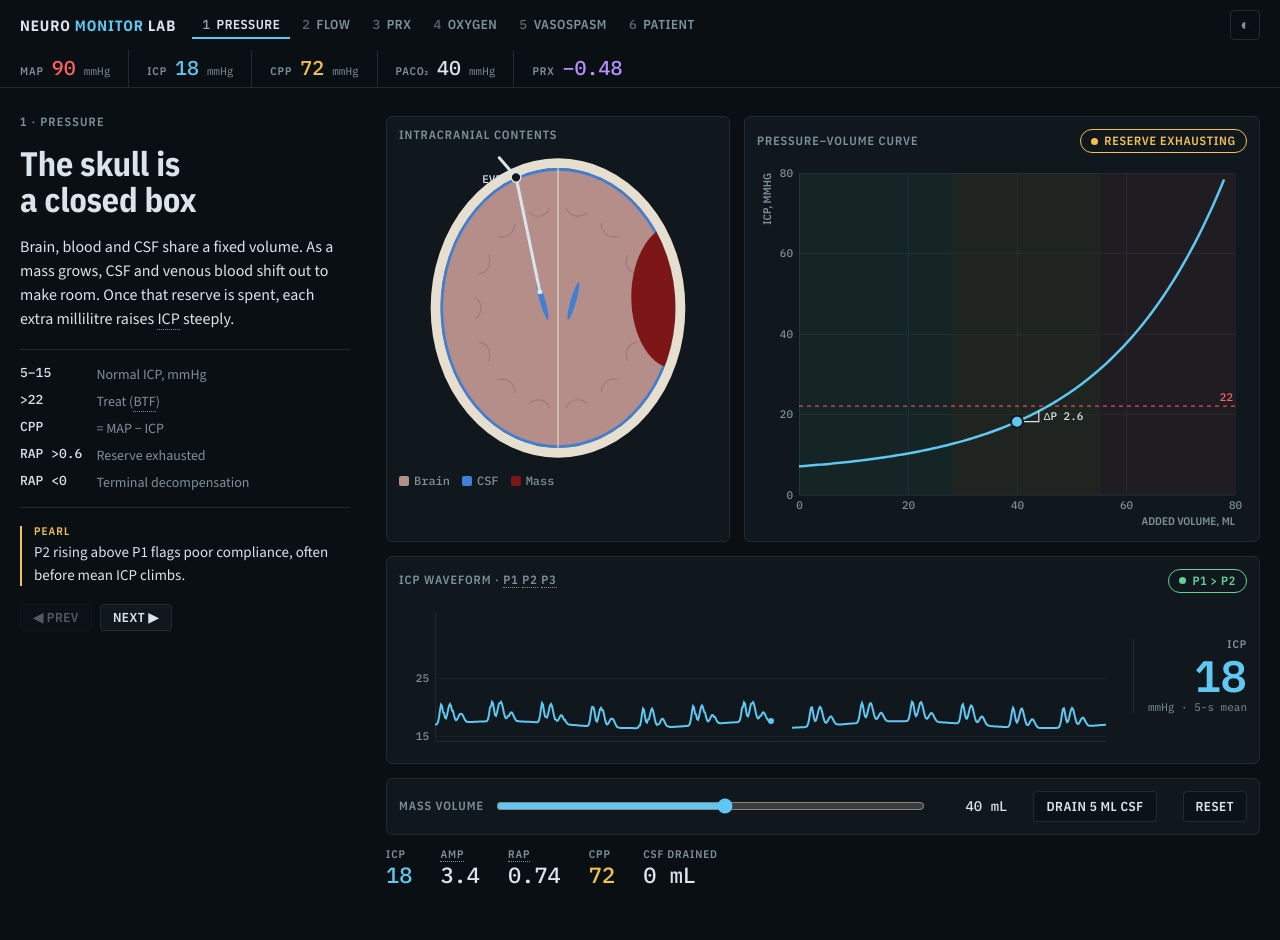
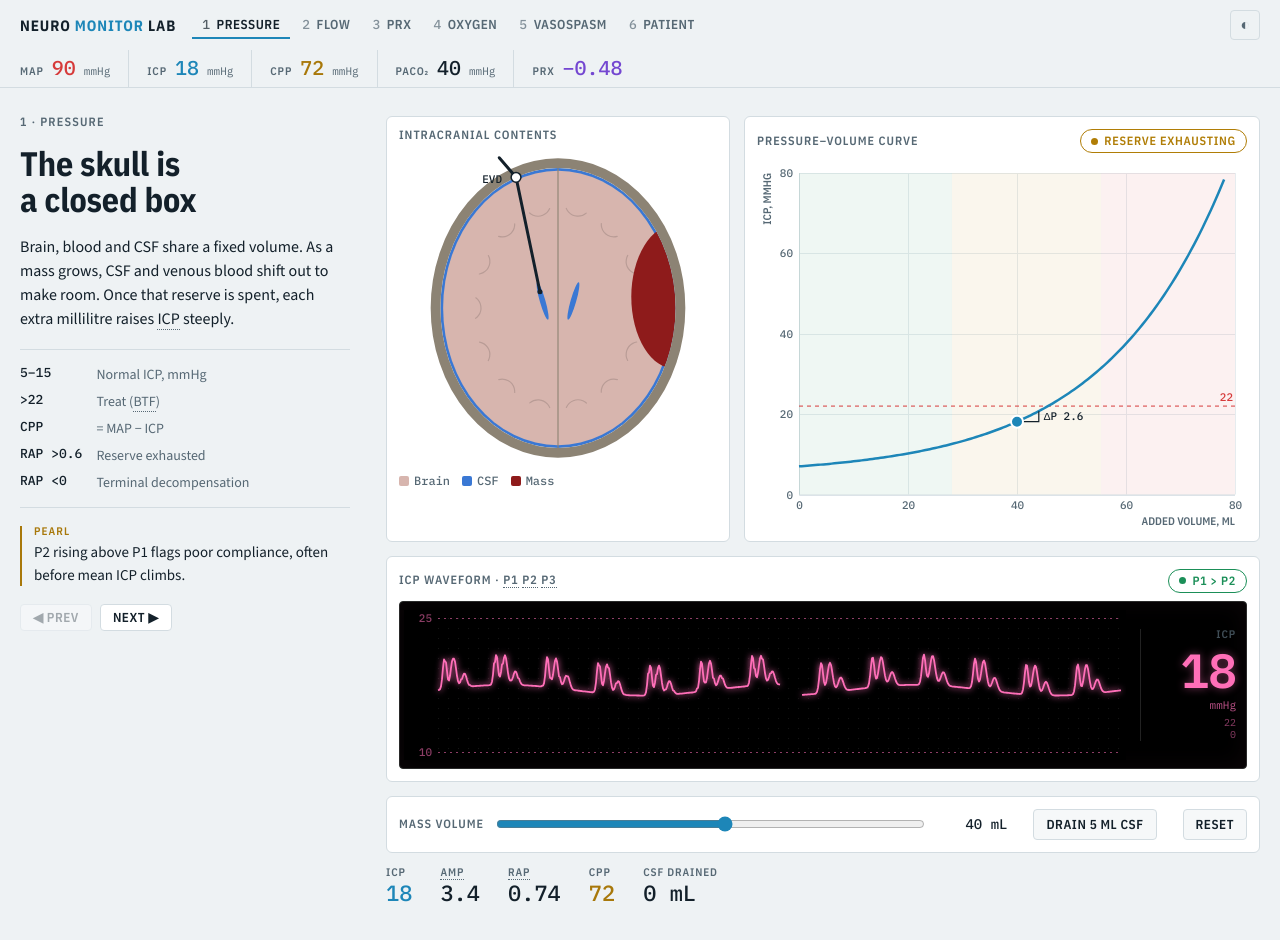
Before and after one commit to patrick-glover/neuromonitor, a plain HTML site: page index.html in a window 1280 px wide. Drawn offline with nearby package versions, Linux system fonts and the light colour scheme.

Commit message:
Default to light theme; bedside-style ICP monitor with 3-s auto-window
Ch1 ICP waveform now renders on a fixed black screen with a pink trace,
dot grid and monitor-style numeric. Scale refits every 3 s to the
on-screen trace.

Co-Authored-By: Claude Opus 5.5 <noreply@anthropic.com>

```diff
--- a/index.html
+++ b/index.html
@@ -1,5 +1,5 @@
 <!doctype html>
-<html lang="en">
+<html lang="en" data-theme="light">
 <head>
 <meta charset="utf-8">
 <meta name="viewport" content="width=device-width, initial-scale=1, viewport-fit=cover">
@@ -86,6 +86,12 @@ canvas{display:block;width:100%;max-width:100%}
 .wavewrap{display:grid;grid-template-columns:minmax(0,1fr) auto;gap:14px;align-items:center}
 .wavenum{align-items:flex-end;min-width:96px;padding-left:14px;border-left:1px solid var(--line)}
 .wavenum .u{font:400 11px/1 var(--f-mono);color:var(--muted)}
+/* bedside-monitor look: fixed black screen regardless of theme */
+.bedside{--mon:#ff6fb8;background:#000;border:1px solid #2a2a2a;border-radius:4px;padding:8px 10px 8px 4px;box-shadow:inset 0 0 24px rgba(255,111,184,.05)}
+.bedside .wavenum{border-left-color:#222;gap:6px}
+.bedside .k,.bedside .u{color:var(--mon);opacity:.75}
+.bedside .big{color:var(--mon);font-size:48px;letter-spacing:-.02em;text-shadow:0 0 8px rgba(255,111,184,.45)}
+.bedside .lim{font:400 10px/1.2 var(--f-mono);color:var(--mon);opacity:.55;text-align:right}
 .cv-vessel{height:120px}
 .cv-trace{height:230px}
 .cv-u{height:280px}
@@ -242,9 +248,9 @@ input[type=range]{width:100%;accent-color:var(--icp);min-width:0}
     </div>
     <div class="panel">
       <div class="ptitle"><span>ICP waveform · <span class="t" tabindex="0" data-tip="Percussion wave — arterial pulse">P1</span> <span class="t" tabindex="0" data-tip="Tidal wave — tracks brain compliance">P2</span> <span class="t" tabindex="0" data-tip="Dicrotic wave — aortic valve closure">P3</span></span><span id="p2p1"></span></div>
-      <div class="wavewrap">
+      <div class="wavewrap bedside">
         <canvas id="wave" class="cv-wave"></canvas>
-        <div class="ro wavenum"><span class="k">ICP</span><span class="big" style="color:var(--icp)" id="icpNum">—</span><span class="u">mmHg · 5-s mean</span></div>
+        <div class="ro wavenum"><span class="k">ICP</span><span class="big" id="icpNum">—</span><span class="u">mmHg</span><span class="lim">22<br>0</span></div>
       </div>
     </div>
     <div class="panel">
@@ -713,36 +719,52 @@ function drawPV(){
 /* ───────── ch1: ICP waveform ───────── */
 const g=(x,m,s)=>Math.exp(-((x-m)**2)/(2*s*s));
 // sweep display: 10-s window drawn left→right, overwriting the previous sweep behind an erase gap
-const WAVE={buf:[],N:0,last:-1,numT:-1e9};
+const WAVE={buf:[],N:0,last:-1,numT:-1e9,winT:-1e9,lo:0,hi:25};
+// auto-window every 3 s: fit the scale to the on-screen trace's min/max, snapped to 5 mmHg
+function waveWindow(){let mn=Infinity,mx=-Infinity;WAVE.buf.forEach(v=>{if(!isNaN(v)){mn=Math.min(mn,v);mx=Math.max(mx,v);}});
+  if(mn>mx)return;const pad=Math.max(1.5,(mx-mn)*0.15);WAVE.lo=Math.floor((mn-pad)/5)*5;WAVE.hi=Math.max(WAVE.lo+10,Math.ceil((mx+pad)/5)*5);}
 function drawWave(t){
   const {ctx,w,h}=fit($('#wave')), d=derive();
   const T=0.75, span=10, peak=Math.max(1,d.p2), k=d.amp/peak;
-  const lo=d.icp-4, hi=d.icp+18;
-  const A=axes(ctx,w,h,{x:[0,span],y:[lo,hi],yt:[Math.ceil(lo/5)*5,Math.ceil(lo/5)*5+10],m:{b:10,l:36}});
   const val=tt=>{const ph=((tt%T)+T)%T/T;return d.icp-d.amp*0.35+k*(1*g(ph,.14,.035)+d.p2*g(ph,.31,.05)+0.45*g(ph,.52,.05))+0.6*Math.sin(tt*2*Math.PI/4);};
-  const N=Math.max(2,Math.floor(A.x1-A.x0));
+  const N=Math.max(2,Math.floor(w-MON.l-MON.r));
   if(WAVE.N!==N){WAVE.N=N;WAVE.buf=new Array(N+1).fill(NaN);WAVE.last=-1;}
   const cur=Math.floor((t%span)/span*N);
-  if(WAVE.last<0){for(let c=0;c<N;c++)WAVE.buf[c]=val(t-((cur-c+N)%N)/N*span);WAVE.last=cur;}
+  if(WAVE.last<0){for(let c=0;c<N;c++)WAVE.buf[c]=val(t-((cur-c+N)%N)/N*span);WAVE.last=cur;waveWindow();}
   // fill columns written since last frame
   let n=WAVE.last<0?1:(cur-WAVE.last+N)%N; if(n>N/2)n=1;
   for(let j=n-1;j>=0;j--){
     const col=(cur-j+N)%N, tt=t-j/N*span;
     WAVE.buf[col]=val(tt);
   }
+  if(t-WAVE.winT>=3){WAVE.winT=t;waveWindow();}
   WAVE.last=cur;
+  const lo=WAVE.lo, hi=WAVE.hi, A=monAxes(ctx,w,h,lo,hi);
   // monitor-style numeric: mean of the last 5 s of trace, refreshed once a second
   if(t-WAVE.numT>=1){WAVE.numT=t;let sum=0,n5=Math.round(N*5/span);
     for(let j=0;j<n5;j++)sum+=WAVE.buf[(cur-j+N)%N];$('#icpNum').textContent=Math.round(sum/n5);}
   const gap=Math.round(N*0.3/span), inGap=c=>((c-cur+N)%N)>0&&((c-cur+N)%N)<=gap;
-  ctx.strokeStyle=COL.icp;ctx.lineWidth=2;ctx.beginPath();let pen=false;
+  ctx.save();ctx.strokeStyle=MON.trace;ctx.lineWidth=1.8;ctx.lineJoin='round';ctx.shadowColor=MON.trace;ctx.shadowBlur=6;
+  ctx.beginPath();let pen=false;
   for(let c=0;c<N;c++){const v=WAVE.buf[c];
     if(isNaN(v)||inGap(c)){pen=false;continue;}
     const x=A.x0+c,y=A.sy(clamp(v,lo,hi));pen?ctx.lineTo(x,y):ctx.moveTo(x,y);pen=true;
     if(c===cur){ctx.stroke();ctx.beginPath();pen=false;}}
-  ctx.stroke();
-  // sweep cursor
-  ctx.fillStyle=COL.icp;ctx.beginPath();ctx.arc(A.x0+cur,A.sy(clamp(WAVE.buf[cur],lo,hi)),3,0,7);ctx.fill();
+  ctx.stroke();ctx.restore();
+}
+// black-screen grid + scale, drawn in the monitor's own palette
+const MON={l:34,r:4,trace:'#ff6fb8',dim:'rgba(255,111,184,.55)',grid:'rgba(255,255,255,.09)'};
+function monAxes(ctx,w,h,lo,hi){
+  const x0=MON.l,x1=w-MON.r,y0=h-8,y1=8;
+  const sx=v=>x0+v*(x1-x0), sy=v=>y0-(v-lo)/(hi-lo)*(y0-y1);
+  ctx.fillStyle='#000';ctx.fillRect(0,0,w,h);
+  ctx.fillStyle=MON.grid;
+  for(let x=x0;x<=x1;x+=10)for(let y=y1;y<=y0;y+=10)ctx.fillRect(Math.round(x),Math.round(y),1,1);
+  ctx.font=MONO;ctx.textAlign='right';ctx.textBaseline='middle';
+  [lo,hi].forEach(v=>{const Y=Math.round(sy(v))+.5;
+    ctx.strokeStyle=MON.dim;ctx.lineWidth=1;ctx.setLineDash([2,4]);ctx.beginPath();ctx.moveTo(x0,Y);ctx.lineTo(x1,Y);ctx.stroke();ctx.setLineDash([]);
+    ctx.fillStyle=MON.dim;ctx.fillText(v,x0-6,Y);});
+  return {sx,sy,x0,x1,y0,y1};
 }
 
 /* ───────── ch2: Lassen ───────── */
```
